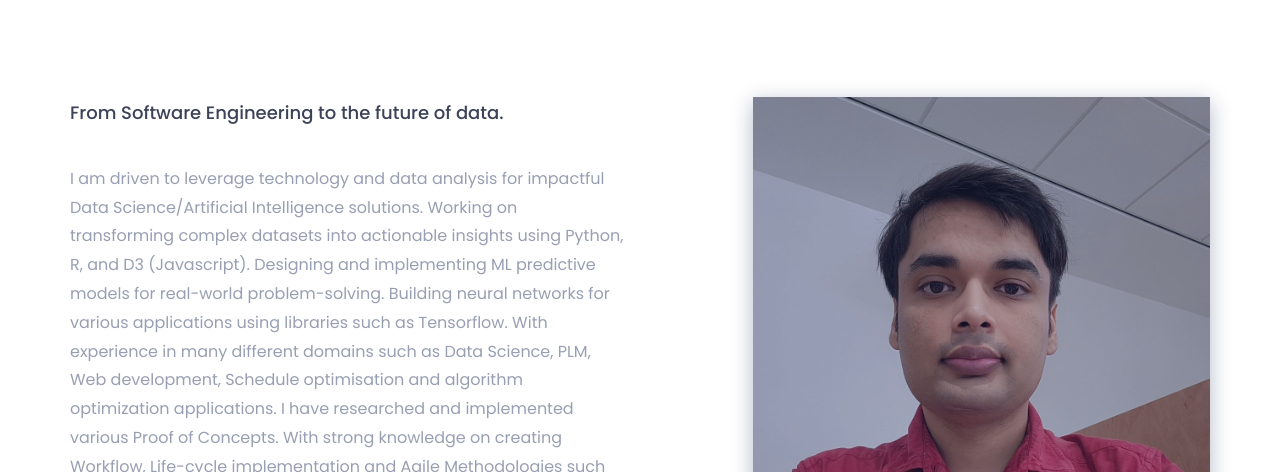
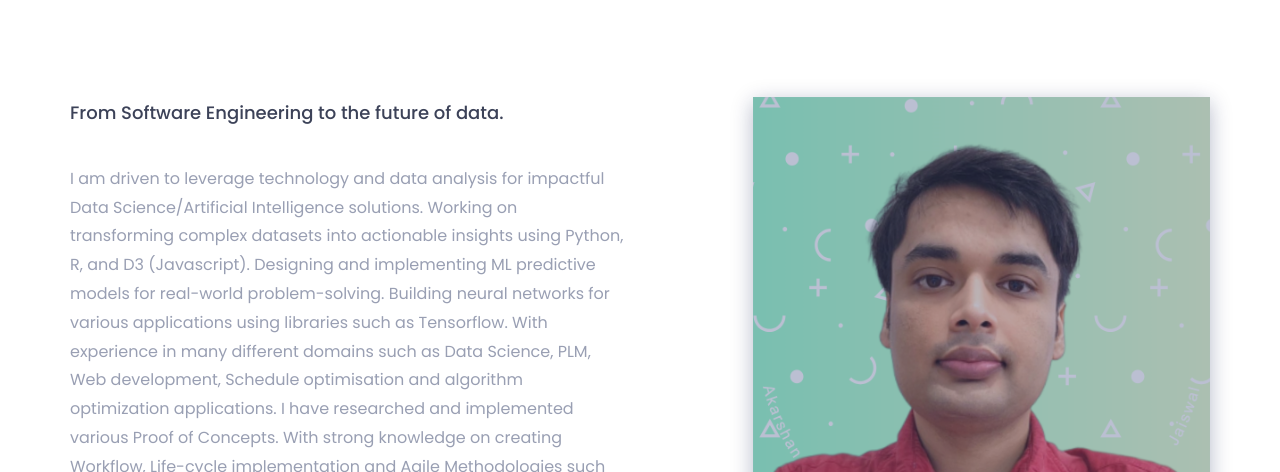
Before and after one commit to Akarshan-Jaiswal/Akarshan-Jaiswal.github.io, a plain HTML site: page index.html in a window 1280 px wide. Shown: the part 1020-1492 px from the top of the page. Drawn offline with nearby package versions, Linux system fonts and the light colour scheme.

Commit message:
image[update]

```diff
--- a/index.html
+++ b/index.html
@@ -184,7 +184,7 @@
 						</div>
 						<div class="col-sm-offset-1 col-sm-5">
 							<div class="single-about-img">
-								<img src="assets/images/about/profile_picture.jpg" alt="profile_image">
+								<img src="assets/images/about/profile-pic.png" alt="profile_image">
 								<div class="about-list-icon">
 									<ul>
 										<li>
```
Also changed, not shown: assets/images/about/profile-pic.png (added).
